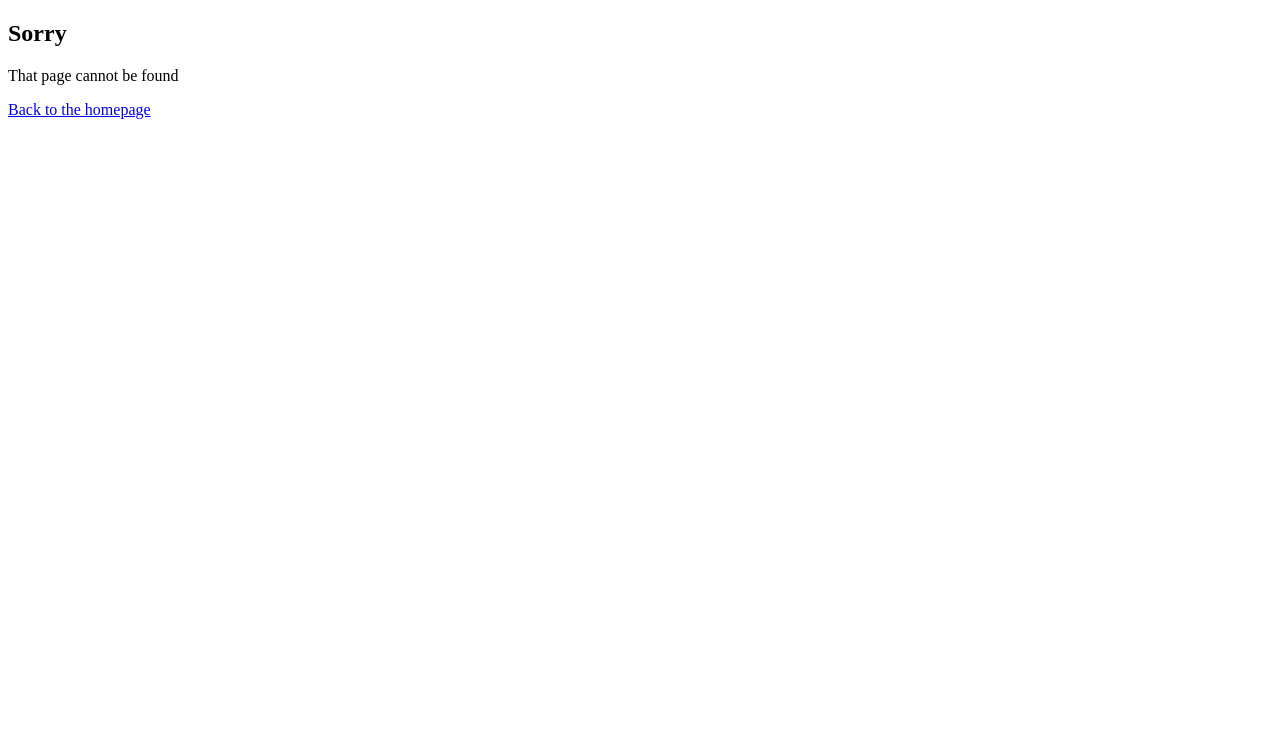
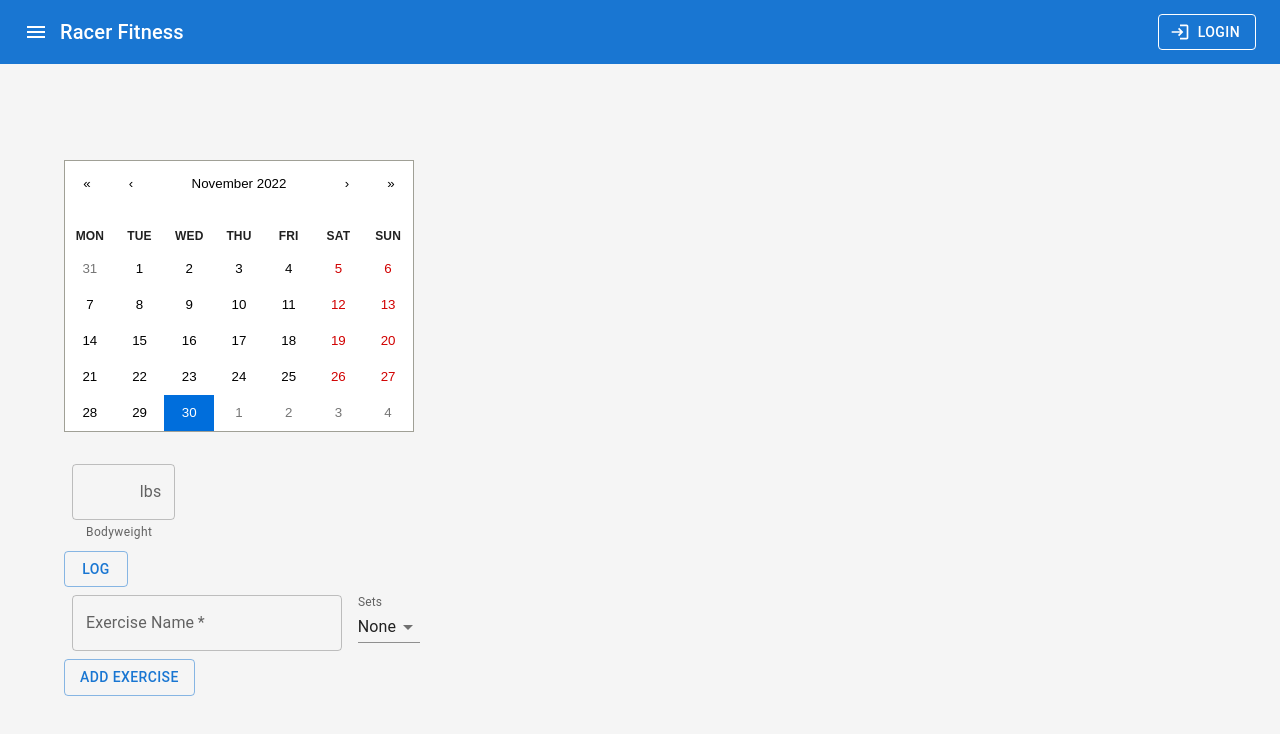
Before and after one commit to Shizhuo-Zhu/CS-35L-Fall-2022, a React (Create React App) app: page /calendar in a window 1280 px wide. Shown: the top 734 px of the page. Built offline with nearby package versions, Linux system fonts and the light colour scheme; no server answers; the database is empty; the HTML template or start-up script is replaced by a standard one.

Commit message:
Prototype for getting exercises
Created a prototype method to get all of the exercises for a
particular date in handleClick of Calendar

```diff
--- a/src/App.js
+++ b/src/App.js
@@ -52,7 +52,7 @@ function App() {
       <Routes>
         <Route path="/sign-in" element={<SignIn />} />
         <Route path="/sign-up" element={<SignUp />} />
-        <Route path="/exerciselog" element={<Schedule/>}/>
+        <Route path="/calendar" element={<Schedule/>}/>
         <Route path="/" element={<HomePage/>}/>
         <Route path="/reset" element={<Reset />} />
         <Route path='*' element={<NotFound />} />
--- a/src/components/firebase.js
+++ b/src/components/firebase.js
@@ -1,10 +1,10 @@
 import { initializeApp } from "firebase/app";
 import {
-  getAuth, signInWithEmailAndPassword,
+  getAuth, signInWithEmailAndPassword, onAuthStateChanged,
   createUserWithEmailAndPassword, sendPasswordResetEmail, signOut,
 } from 'firebase/auth';
 import {
-  getFirestore, collection, addDoc, setDoc, doc,
+  getFirestore, collection, addDoc, setDoc, doc, getDocs,
 } from "firebase/firestore";
 import {
   getStorage,
@@ -65,19 +65,25 @@ const logout = () => {
 };
 
 const addExercise = (date, exercise) => {
-  const user = auth.currentUser;
+  onAuthStateChanged(auth, (user) => {
+    if (user) {
       addDoc(collection(db, "users", user.uid, "dates", date, "exercises"), {
         exercise,
       });
     }
+  })
+}
 
 const addBodyweight = (date, weight) => {
-  const user = auth.currentUser;
+    onAuthStateChanged(auth, (user) => {
+      if (user) {
         setDoc(doc(db, "users", user.uid, "dates", date), {
           weight,
         })
       }
+    });
+}
 
 export {
-  auth, db, logIn, register, passwordReset, logout, addExercise, addBodyweight
+  auth, db, logIn, register, passwordReset, logout, addExercise, addBodyweight,
 };
--- a/src/pages/Calendar.js
+++ b/src/pages/Calendar.js
@@ -19,11 +19,11 @@ import ChevronLeftIcon from '@mui/icons-material/ChevronLeft';
 import NotificationsIcon from '@mui/icons-material/Notifications';
 import Calendar from 'react-calendar';
 import { useState, useEffect} from 'react';
-import {db} from '../components/firebase.js'
+import { auth, db } from '../components/firebase.js'
 import {collection, getDocs} from "firebase/firestore";
 import AddExercise from './AddExercise.js';
 import Navbar from '../components/Navbar.jsx';
-
+import { onAuthStateChanged } from 'firebase/auth';
 
 const drawerWidth = 240;
 
@@ -82,9 +82,21 @@ const Schedule = () => {
   const [users, setUsers] = useState([]);
   const userCollectionRef = collection(db, "users")
   const [openList, setOPenList] = React.useState(false);
+
   const handleClick = (e) => {
-    setDate(e)
+    setDate(e);
     setOPenList(true);
+    let exercises = [];
+    onAuthStateChanged(auth, async (user) => {
+      if (user) {
+        const docs = await getDocs(collection(db, "users", user.uid, "dates", e.toDateString(), "exercises"));
+        docs.forEach((doc) => {
+          exercises.push(doc.data());
+        });
+        console.log(exercises);
+      }
+    });
+
   }
   return (
     <ThemeProvider theme={mdTheme}>
@@ -110,7 +122,6 @@ const Schedule = () => {
               {/* Calendar */}
               <Grid item xs={12} md={8} lg={9}>
                 <Calendar onChange={handleClick} value={date} />
-                {console.log(date.toDateString())}
               </Grid>
               {/* Activity list */}
               <Grid item xs={12} md={4} lg={6}>
```
Lines whose indentation alone changed are shown as unchanged.
